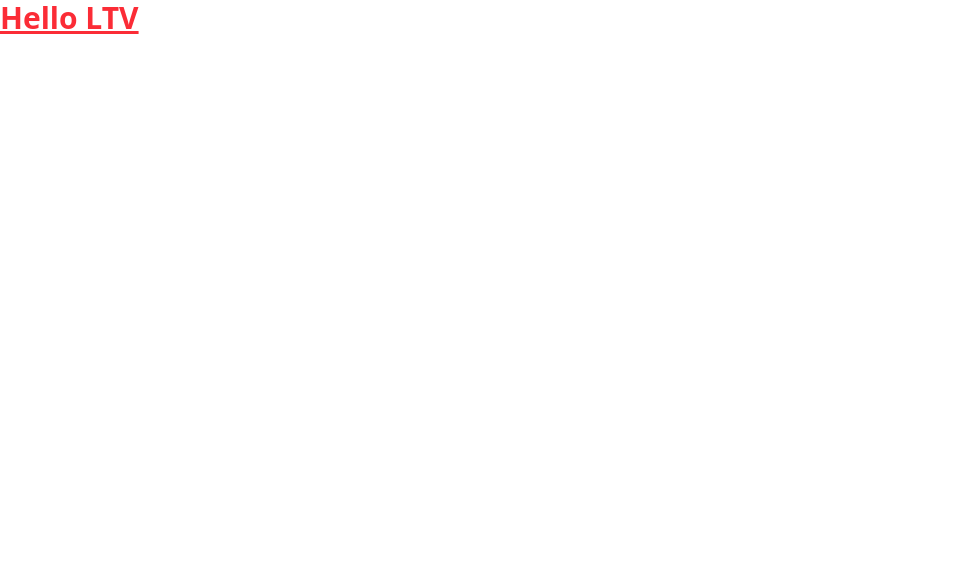
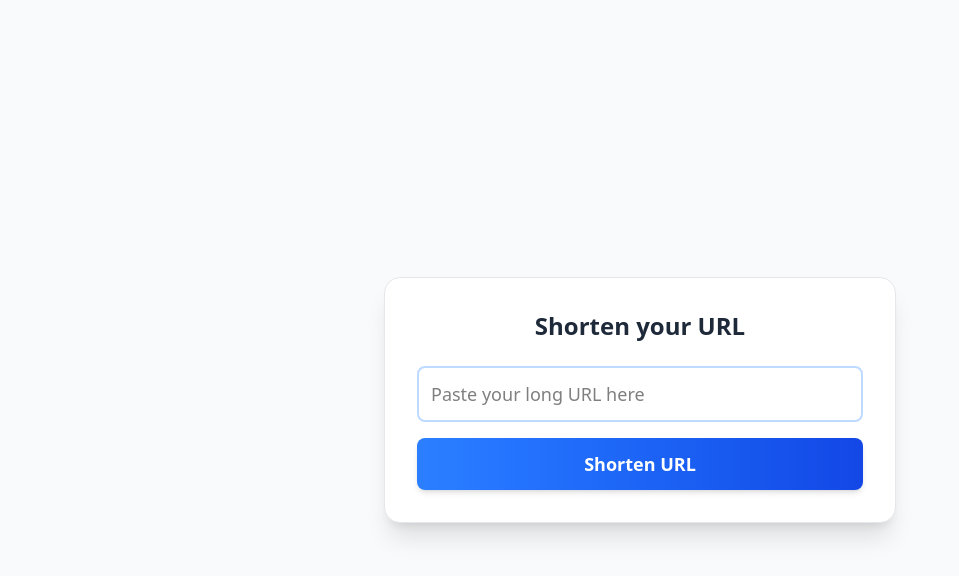
Before and after one commit to mazc1995/mazc1995-fs-challenge-front, a React (Vite) app: page / in a window 1280 px wide. Shown: the top 576 px of the page, without its empty margins (0-959 px from the left). Built offline with nearby package versions, Linux system fonts and the light colour scheme.

Commit message:
Add UrlForm component for URL shortening functionality

```diff
--- a/src/App.tsx
+++ b/src/App.tsx
@@ -1,7 +1,9 @@
+import UrlForm from "./components/UrlForm"
+
 function App() {
   return (
     <>
-      <h1 className="text-3xl font-bold underline text-red-500">Hello LTV</h1>
+      <UrlForm />
     </>
   )
 }
--- /dev/null
+++ b/src/components/UrlForm.tsx
@@ -0,0 +1,124 @@
+import { useState } from "react"
+
+interface ShortUrl {
+  short_url: string
+}
+
+const UrlForm = () => {
+  const [url, setUrl] = useState("")
+  const [shortUrl, setShortUrl] = useState("")
+  const [data, setData] = useState<ShortUrl | "">("")
+  const [status, setStatus] = useState<"" | "success" | "error">("")
+  const [shortCode, setShortCode] = useState("")
+  const [copied, setCopied] = useState(false)
+
+  const handleSubmit = async (e: React.FormEvent<HTMLFormElement>) => {
+    e.preventDefault()
+    setCopied(false)
+    try {
+      const response = await fetch('http://localhost:3000/short_urls', {
+        method: 'POST',
+        headers: {
+          'Content-Type': 'application/json'
+        },
+        body: JSON.stringify({
+          full_url: url
+        })
+      })
+      if (response.ok) {
+        const data = await response.json()
+        setShortCode(data.short_code)
+        setShortUrl(data.full_url)
+        setData(data)
+        setStatus("success")
+      } else {
+        setShortCode("")
+        setShortUrl("")
+        setData("")
+        setStatus("error")
+      }
+    } catch (error) {
+      setShortCode("")
+      setShortUrl("")
+      setData("")
+      setStatus("error")
+      console.error('Error:', error)
+    }
+  }
+
+  const handleCopy = async () => {
+    if (shortCode) {
+      await navigator.clipboard.writeText(shortCode)
+      setCopied(true)
+      setTimeout(() => setCopied(false), 1500)
+    }
+  }
+
+  return (
+    <div className="min-h-screen flex items-center justify-center bg-gray-50">
+      <form
+        className="flex flex-col gap-4 w-full max-w-lg mx-auto bg-white shadow-xl border border-gray-200 p-8 rounded-2xl"
+        onSubmit={handleSubmit}
+      >
+        <label className="text-2xl font-extrabold text-center text-gray-800 mb-2">
+          Shorten your URL
+        </label>
+        <input
+          className="border-2 border-blue-200 focus:border-blue-500 focus:ring-2 focus:ring-blue-100 p-3 rounded-lg transition-all outline-none text-lg"
+          type="text"
+          placeholder="Paste your long URL here"
+          value={url}
+          onChange={(e) => setUrl(e.target.value)}
+        />
+        <button
+          className="bg-gradient-to-r from-blue-500 to-blue-700 hover:from-blue-600 hover:to-blue-800 text-white font-bold py-3 rounded-lg shadow-md transition-all text-lg"
+          type="submit"
+        >
+          Shorten URL
+        </button>
+        {status === "success" && (
+          <p className="text-center text-green-600 font-semibold flex items-center justify-center gap-2">
+            <span>✅</span> Short URL created successfully!
+          </p>
+        )}
+        {status === "error" && (
+          <p className="text-center text-red-600 font-semibold flex items-center justify-center gap-2">
+            <span>❌</span> Failed to create short URL
+          </p>
+        )}
+        {shortCode && (
+          <div className="flex flex-col items-center my-6">
+            <div className="text-4xl font-extrabold text-blue-700 text-center tracking-widest mb-2">
+              <span className="bg-blue-100 px-6 py-2 rounded-lg shadow-inner">
+                {shortCode}
+              </span>
+            </div>
+            <button
+              type="button"
+              onClick={handleCopy}
+              className="flex items-center gap-2 bg-blue-500 hover:bg-blue-700 text-white font-semibold px-4 py-2 rounded-lg shadow transition-all focus:outline-none focus:ring-2 focus:ring-blue-300"
+            >
+              {copied ? (
+                <>
+                  <span>✔️</span> Copied!
+                </>
+              ) : (
+                <>
+                  <svg xmlns="http://www.w3.org/2000/svg" fill="none" viewBox="0 0 24 24" strokeWidth={1.5} stroke="currentColor" className="w-5 h-5">
+                    <path strokeLinecap="round" strokeLinejoin="round" d="M9 12h6m-3-3v6m-7.5 2.25V6.75A2.25 2.25 0 014.75 4.5h7.5A2.25 2.25 0 0114.5 6.75v12.5a2.25 2.25 0 01-2.25 2.25h-7.5A2.25 2.25 0 013 19.25zm16.5-2.25v-7.5A2.25 2.25 0 0017.25 7.5h-7.5A2.25 2.25 0 007.5 9.75v12.5a2.25 2.25 0 002.25 2.25h7.5A2.25 2.25 0 0021 19.25z" />
+                  </svg>
+                  Copy code
+                </>
+              )}
+            </button>
+            <div className="text-base font-normal text-gray-500 mt-2">
+              Copy and share your code!
+            </div>
+          </div>
+        )}
+      </form>
+    </div>
+  )
+}
+
+export default UrlForm
```
